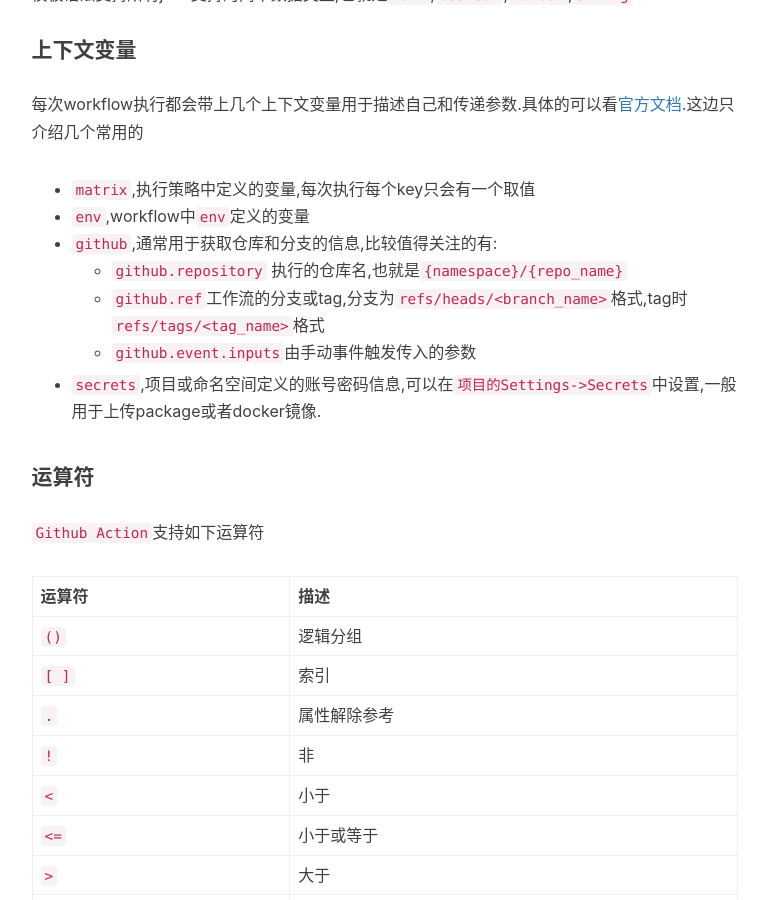
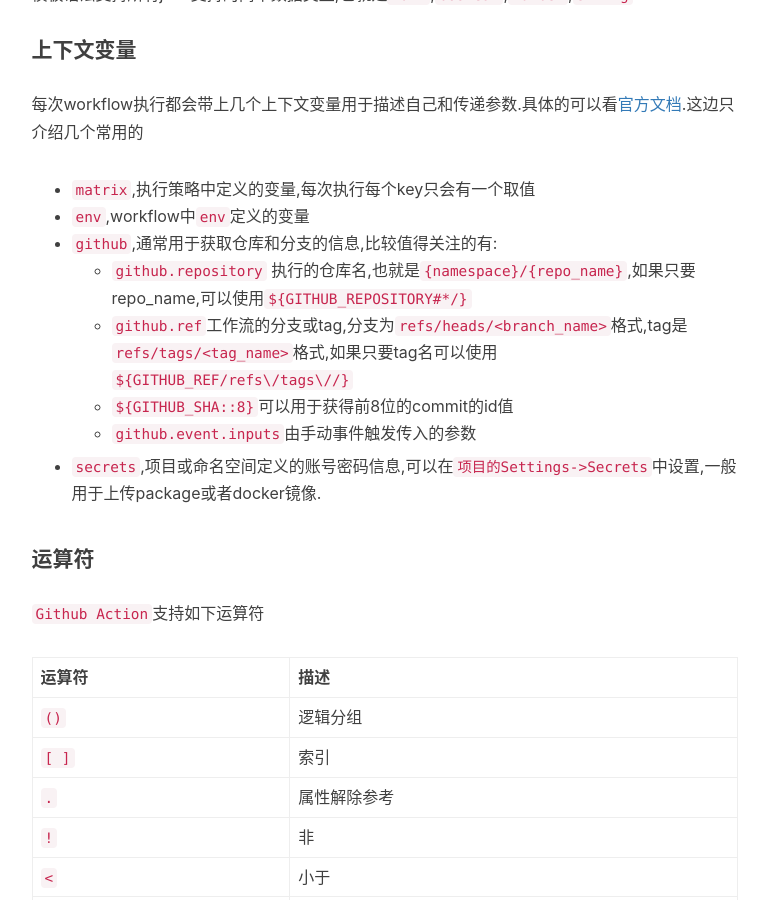
Before and after one commit to hsz1273327/hsz1273327.github.io, a Jekyll site: the page built from _posts/2020-11-30-使用GithubActions自动化工作流.md, in a window 1280 px wide and 900 px high, scrolled down 6796 px. Shown: the whole window, without its empty margins (136-905 px from the left). Built offline with Jekyll 4.4.1, drawn with Linux system fonts in a browser that asks for light colours; nearby versions of some CDN libraries; comment, search, counter and statistics services are not loaded; some of the changed text lies outside the part shown.

Commit message:
Update 2020-11-30-使用GithubActions自动化工作流.md

````diff
--- a/_posts/2020-11-30-使用GithubActions自动化工作流.md
+++ b/_posts/2020-11-30-使用GithubActions自动化工作流.md
@@ -271,8 +271,9 @@ Webhook事件是借由Github的webhook事件触发的事件,具体有哪些可
 + `matrix`,执行策略中定义的变量,每次执行每个key只会有一个取值
 + `env`,workflow中`env`定义的变量
 + `github`,通常用于获取仓库和分支的信息,比较值得关注的有:
-    + `github.repository` 执行的仓库名,也就是`{namespace}/{repo_name}`
-    + `github.ref`工作流的分支或tag,分支为`refs/heads/<branch_name>`格式,tag时`refs/tags/<tag_name>`格式
+    + `github.repository` 执行的仓库名,也就是`{namespace}/{repo_name}`,如果只要repo_name,可以使用`${GITHUB_REPOSITORY#*/}`
+    + `github.ref`工作流的分支或tag,分支为`refs/heads/<branch_name>`格式,tag是`refs/tags/<tag_name>`格式,如果只要tag名可以使用`${GITHUB_REF/refs\/tags\//}`
+    + `${GITHUB_SHA::8}`可以用于获得前8位的commit的id值
     + `github.event.inputs`由手动事件触发传入的参数
 
 + `secrets`,项目或命名空间定义的账号密码信息,可以在`项目的Settings->Secrets`中设置,一般用于上传package或者docker镜像.
@@ -294,7 +295,7 @@ Webhook事件是借由Github的webhook事件触发的事件,具体有哪些可
 | `==`   | 等于         |
 | `!=`   | 不等于       |
 | `&&`   | 和           |
-| `||`   | 或           |
+| `\|\|` | 或           |
 
 可以看到这些运算符解百纳都是用于做谓词的.因此同擦汗给你都与`if`字段配合使用
 
@@ -361,6 +362,18 @@ Github Action支持一些内置函数,比较有用的有:
 + [actions/upload-artifact@v2](https://github.com/marketplace/actions/upload-a-build-artifact),将`Artifact`发送到workflow的管理界面用于下载
 + [getsentry/action-release@v1](https://github.com/marketplace/actions/sentry-release),发送消息到sentry
 
+## jobs间的依赖关系
+
+当我们单纯定义job时这些job会并行执行,而如果希望明确其中的依赖关系,则可以使用关键字`needs`.`needs`后的值可以是字符串也可以是字符串为元素的列表
+
+```yaml
+jobs:
+  build_and_pub_to_pypi:
+    ...
+  docker-build:
+    needs: build_and_pub_to_pypi
+```
+
 ## workflow执行器
 
 github默认给每个用户提供了3个的执行器(两核7g内存16g硬盘),这三个执行器的配置是不可变的,但我们可以在`仓库的settings->Actions`中配置使用安全策略.
````
